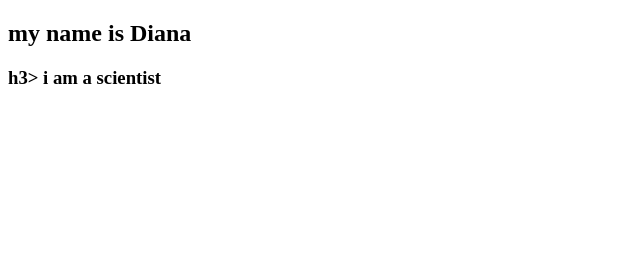
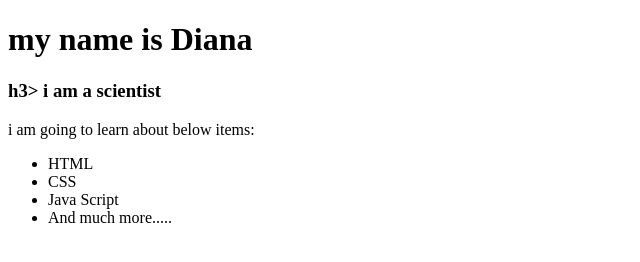
Before and after one commit to DKariss/moringa-school-projects, a plain HTML site: page hello-world.html in a window 1280 px wide. Shown: the whole page, without its empty margins (0-640 px from the left). Drawn offline with Linux system fonts and the light colour scheme.

Commit message:
added a paragraph & ordered list

```diff
--- a/hello-world.html
+++ b/hello-world.html
@@ -2,12 +2,21 @@
 <html lang="en" dir="ltr">
   <head>
     <meta charset="utf-8">
-    <title><h1> Hello, World!</h1></title>
+    <title>Hello, World!</title>
   </head>
 
   <body>
-    <h2>my name is Diana</h2>
-      <h3>h3> i am a scientist</h3>
+    <h1>my name is Diana</h1>
+    <h3>h3> i am a scientist</h3>
+    <p>i am going to learn about below items:</p>
+    <ul>
+      <li>HTML</li>
+      <li>CSS</li>
+      <li>Java Script</li>
+      <li>And much more.....</li>
+
+    </ul>
+
 
   </body>
 </html>
```
